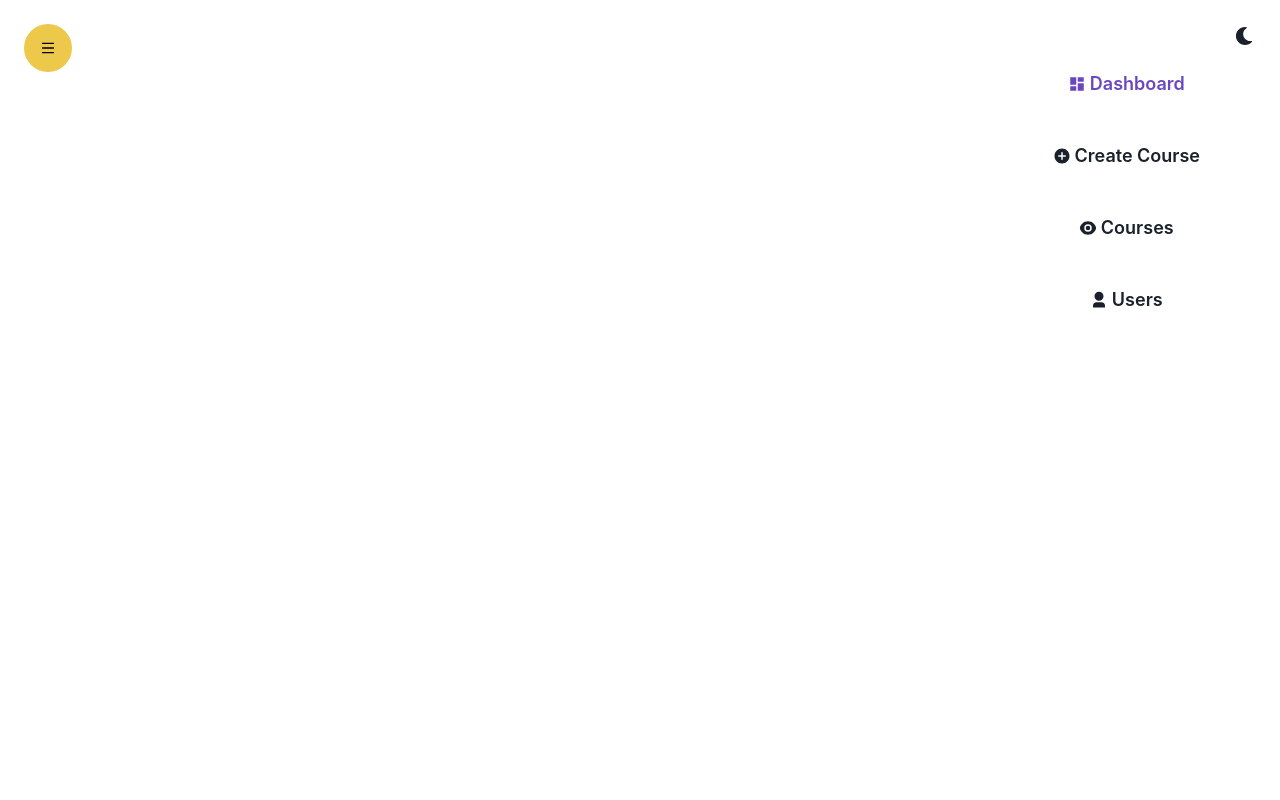
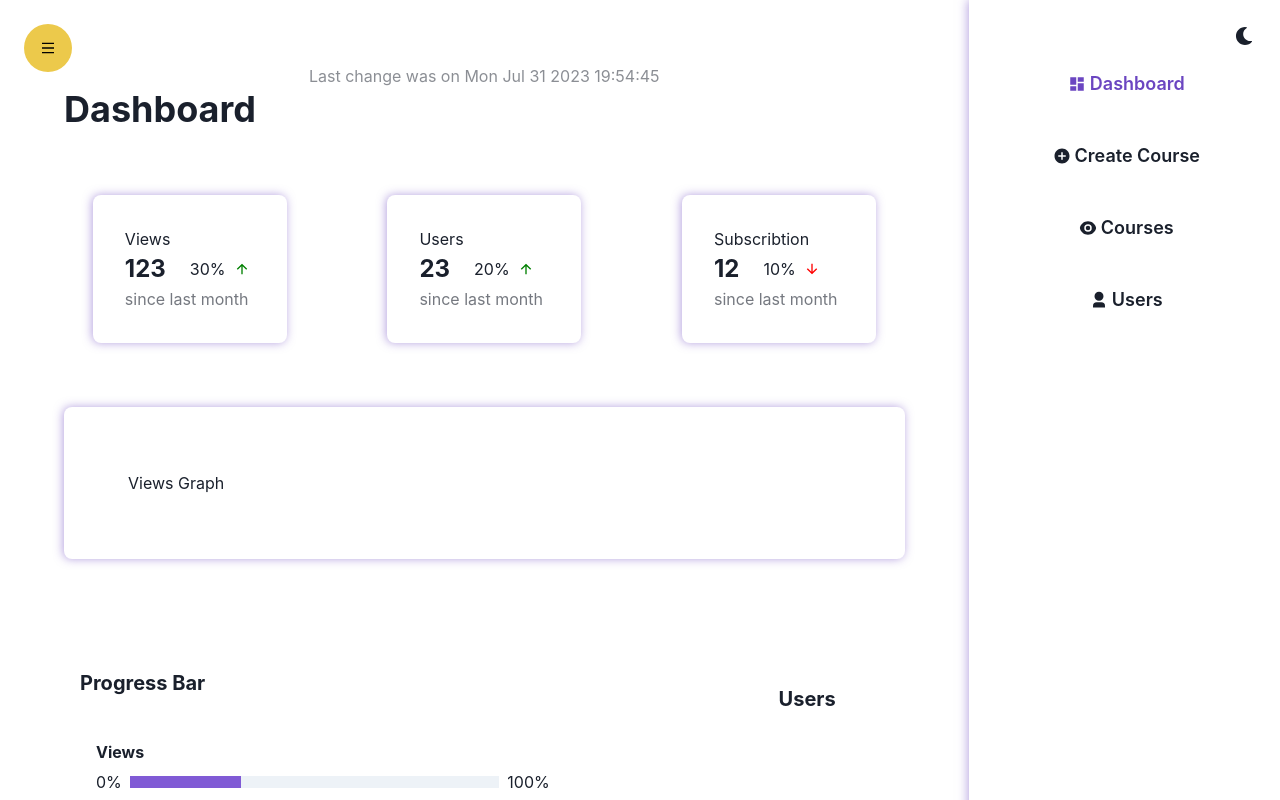
Before and after one commit to Ranjeet0302Singh/edtech-frontend, a React (Create React App) app: page /admin/dashboard in a window 1280 px wide. Shown: the top 800 px of the page. Built offline with nearby package versions, Linux system fonts and the light colour scheme.

Commit message:
dashboard alomost completed on chart remaining

```diff
--- a/src/components/Admin/Dashboard/Dashboard.jsx
+++ b/src/components/Admin/Dashboard/Dashboard.jsx
@@ -1,7 +1,51 @@
-import { Box, Grid } from '@chakra-ui/react';
+import {
+  Box,
+  Grid,
+  HStack,
+  Heading,
+  Progress,
+  Stack,
+  Text,
+} from '@chakra-ui/react';
 import React from 'react';
-import cursor from '../../../assets/images/cursor.png'
+import cursor from '../../../assets/images/cursor.png';
 import Sidebar from '../Sidebar';
+import { RiArrowDownLine, RiArrowUpLine } from 'react-icons/ri';
+
+const Databox = ({ title, qty, qtyPercentage, profit }) => (
+  <Box
+    w={['full', '20%']}
+    boxShadow={'-1px 0 10px rgba(107,70,193,0.5)'}
+    p={'8'}
+    borderRadius={'lg'}
+  >
+    <Text children={title} />
+    <HStack spacing={'6'}>
+      <Text fontSize={'2xl'} fontWeight={'bold'} children={qty} />
+      <HStack>
+        <Text children={`${qtyPercentage}%`} />
+        {profit ? (
+          <RiArrowUpLine color="green" />
+        ) : (
+          <RiArrowDownLine color="red" />
+        )}
+      </HStack>
+    </HStack>
+
+    <Text opacity={'0.6'} children="since last month" />
+  </Box>
+);
+
+const Bar = ({ title, value, profit }) => (
+  <Box py={'4'} px={['0', '20']}>
+    <Heading size={'sm'} children={title} mb={'2'} />
+    <HStack w={'full'} alignItems={'center'}>
+      <Text children={profit ? '0%' : `-${value}%`} />
+      <Progress w={'full'} value={profit ? value : 0} colorScheme="purple" />
+      <Text children={`${value > 100 ? value : 100}%`} />
+    </HStack>
+  </Box>
+);
 
 const Dashboard = () => {
   return (
@@ -12,10 +56,76 @@
       minH={'100vh'}
       templateColumns={['1f', ' 5fr 1fr']}
     >
-        <Box>
+      <Box boxSizing="center" py={'16'} px={['4', '0']}>
+        <Text
+          textAlign={'center'}
+          opacity={0.5}
+          children={`Last change was on ${String(new Date()).split('G')[0]}`}
+        />
+        <Heading
+          children={'Dashboard'}
+          ml={['0', '16']}
+          mb={'16'}
+          textAlign={['center', 'left']}
+        />
+        <Stack
+          direction={['column', 'row']}
+          minH={'24'}
+          justifyContent={'space-evenly'}
+        >
+          <Databox title="Views" qty={123} qtyPercentage={30} profit={true} />
+          <Databox title="Users" qty={23} qtyPercentage={20} profit={true} />
+          <Databox
+            title="Subscribtion"
+            qty={12}
+            qtyPercentage={10}
+            profit={false}
+          />
+        </Stack>
 
+        <Box
+          m={['0', '16']}
+          borderRadius={'lg'}
+          p={['0', '16']}
+          mt={['4', '16']}
+          boxShadow={'-1px 0 10px rgba(107,70,193,0.5)'}
+        >
+          <heading
+            textAlign={['center', 'left']}
+            size="md"
+            children="Views Graph"
+            pt={['8', '0']}
+            ml={['0', '16']}
+          />
+          {/* Graph */}
         </Box>
-        <Sidebar/>
+        <Grid templateColumns={['1fr', '2fr 1fr']}>
+          <Box p={'4'}>
+            <Heading
+              textAlign={['center', 'left']}
+              size={'md'}
+              children="Progress Bar"
+              my={'8'}
+              ml={['0', '16']}
+            />
+            <Box>
+              <Bar title={'Views'} value={30} profit={true} />
+              <Bar title={'Users'} value={20} profit={true} />
+              <Bar title={'Subsciption'} value={20} profit={false} />
+            </Box>
+          </Box>
+          <Box p={['0', '16']} boxSizing="border-box" py={'4'}>
+            <Heading
+              textAlign={'center'}
+              size={'md'}
+              mb={'4'}
+              children={'Users'}
+            />
+            {/* Graph */}
+          </Box>
+        </Grid>
+      </Box>
+      <Sidebar />
     </Grid>
   );
 };
--- a/src/components/Admin/Sidebar.jsx
+++ b/src/components/Admin/Sidebar.jsx
@@ -11,12 +11,11 @@
 const Sidebar = () => {
   const location = useLocation();
   let active=location.pathname
-  console.log(active);
   return (
     <VStack
       spacing={'8'}
       p={'16'}
-      boxShadow={'-2px 0 10px rgba(107,70,193,0.5'}
+      boxShadow={'-1px 0 10px rgba(107,70,193,0.5)'}
     >
       <Link to={'/admin/dashboard'}>
         <Button fontSize={'large'} variant={'ghost'}   colorScheme={active==='/admin/dashboard' ? "purple":""}>
```
